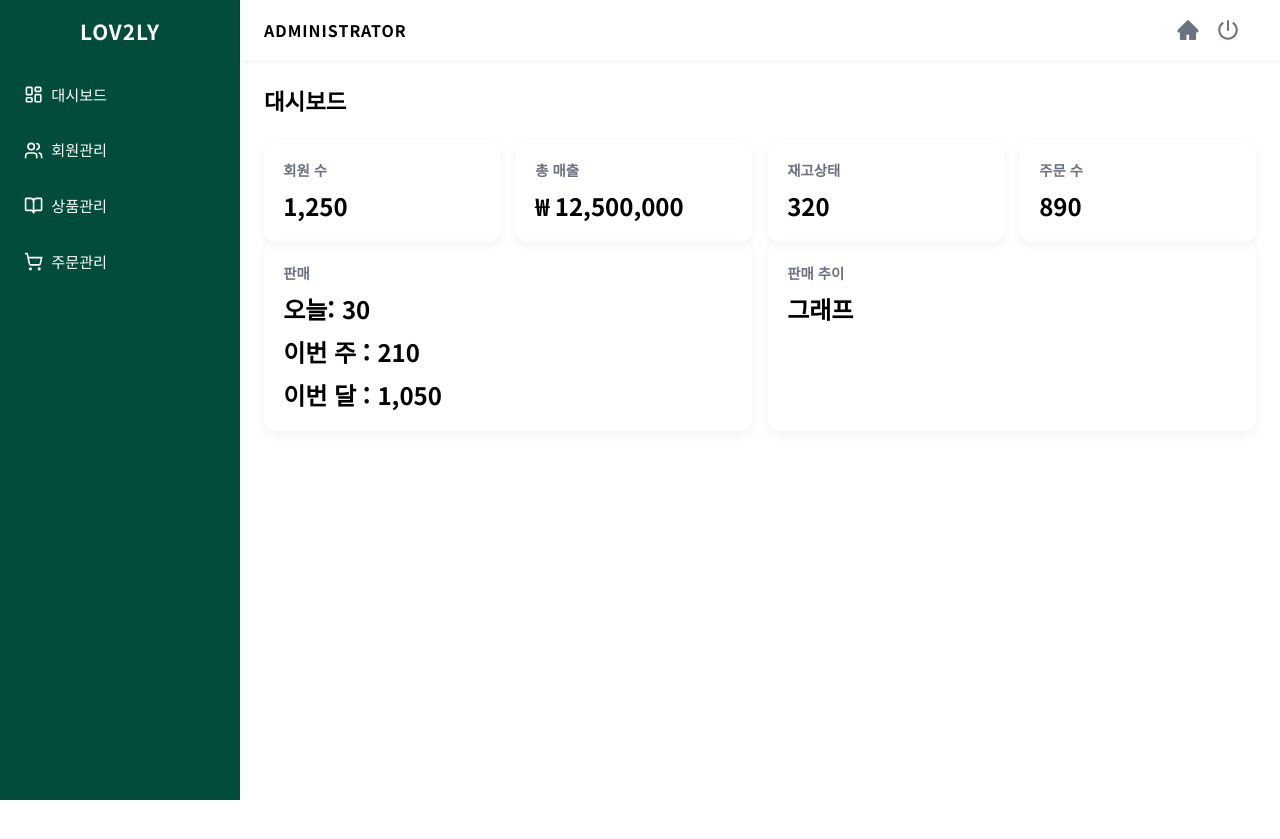
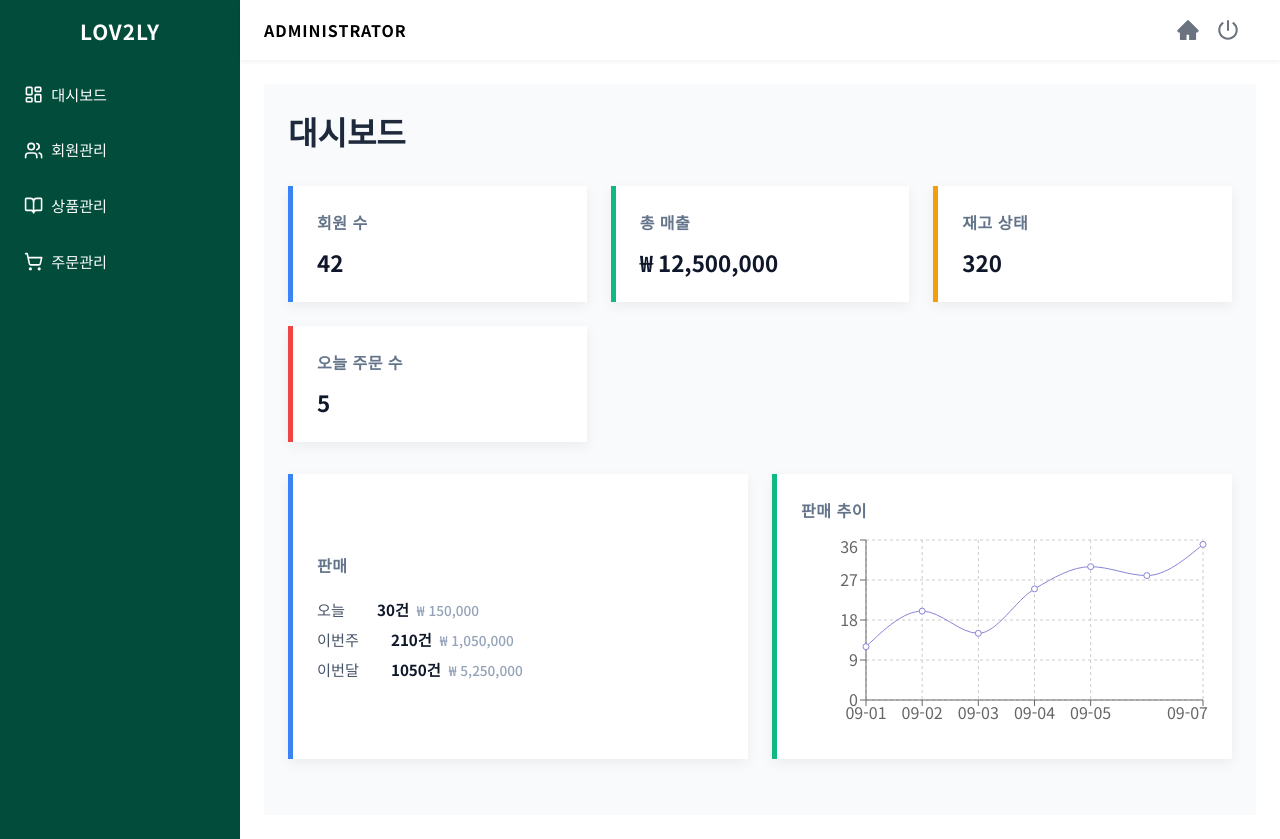
Before and after one commit to oz-main-12-team2/oz-main-fe-12-team2, a React (Vite) app: page /admin in a window 1280 px wide. Before the commit the page ends 800 px from the top, so only its background shows below. Built offline with nearby package versions, Linux system fonts and the light colour scheme.

Commit message:
feat: 관리자 > 대시보드 작업중

```diff
--- a/package.json
+++ b/package.json
@@ -17,6 +17,7 @@
     "react-icons": "^5.5.0",
     "react-router-dom": "^7.8.2",
     "react-spinners": "^0.17.0",
+    "recharts": "^3.2.1",
     "sass": "^1.92.1",
     "sweetalert2": "^11.23.0",
     "zustand": "^5.0.8"
--- a/src/admin/pages/Dashboard.jsx
+++ b/src/admin/pages/Dashboard.jsx
@@ -1,54 +1,132 @@
+import { useEffect, useState } from "react";
+import {
+  LineChart,
+  Line,
+  XAxis,
+  YAxis,
+  CartesianGrid,
+  Tooltip,
+  ResponsiveContainer,
+} from "recharts";
+import Loading from "../../components/common/Loading";
+
 function Dashboard() {
+  const [stats, setStats] = useState(null);
+  const [isLoading, setIsLoading] = useState(true);
+
+  useEffect(() => {
+    async function fetchData() {
+      setIsLoading(true);
+      try {
+        // 더미데이터
+        const dummyData = {
+          total_users: 42,
+          total_revenue: "12500000.00",
+          total_stock: 320,
+          today_orders: 5,
+          daily_sales: { quantity: 30, revenue: "150000.00" },
+          weekly_sales: { quantity: 210, revenue: "1050000.00" },
+          monthly_sales: { quantity: 1050, revenue: "5250000.00" },
+          trend: [
+            { date: "2025-09-01", quantity: 12, revenue: "65000.00" },
+            { date: "2025-09-02", quantity: 20, revenue: "98000.00" },
+            { date: "2025-09-03", quantity: 15, revenue: "72000.00" },
+            { date: "2025-09-04", quantity: 25, revenue: "120000.00" },
+            { date: "2025-09-05", quantity: 30, revenue: "150000.00" },
+            { date: "2025-09-06", quantity: 28, revenue: "142000.00" },
+            { date: "2025-09-07", quantity: 35, revenue: "175000.00" },
+          ],
+        };
+
+        // 0.5초 로딩 딜레이 주고 데이터 설정
+        setTimeout(() => setStats(dummyData), 500);
+      } catch (error) {
+        console.error("대시보드 데이터 로딩 실패", error);
+      } finally {
+        setIsLoading(false);
+      }
+    }
+    fetchData();
+  }, []);
+
+  if (isLoading) return <Loading loadingText={"데이터를 불러오는중"} />;
+  if (!stats) return <div>데이터를 불러올 수 없습니다.</div>;
+
   return (
     <div className="dashboard-page">
       <h2 className="dashboard-title">대시보드</h2>
 
+      {/* 통계 카드 */}
       <div className="stats-grid">
         <div className="stat-card">
-          <div className="stat-header">
-            <p>회원 수</p>
-          </div>
-          <div className="stat-info">1,250</div>
+          <p className="stat-header">회원 수</p>
+          <p className="stat-info">{stats.total_users}</p>
         </div>
 
         <div className="stat-card">
-          <div className="stat-header">
-            <p>총 매출</p>
-          </div>
-          <div className="stat-info">₩ 12,500,000</div>
+          <p className="stat-header">총 매출</p>
+          <p className="stat-info">
+            ₩ {Number(stats.total_revenue).toLocaleString()}
+          </p>
         </div>
 
         <div className="stat-card">
-          <div className="stat-header">
-            <p>재고상태</p>
-          </div>
-          <div className="stat-info">320</div>
+          <p className="stat-header">재고 상태</p>
+          <p className="stat-info">{stats.total_stock}</p>
         </div>
 
         <div className="stat-card">
-          <div className="stat-header">
-            <p>주문 수</p>
-          </div>
-          <div className="stat-info">890</div>
+          <p className="stat-header">오늘 주문 수</p>
+          <p className="stat-info">{stats.today_orders}</p>
         </div>
       </div>
+
+      {/* 판매 통계 */}
       <div className="stats-grid">
-        <div className="stat-card">
-          <div className="stat-header">
-            <p>판매</p>
+        <div className="stat-card sales-card">
+          <p className="stat-header">판매</p>
+          <div className="sales-item">
+            <span>오늘</span>
+            <span>
+              <span className="sales-qty">{stats.daily_sales.quantity}건</span>
+              <span className="sales-revenue">
+                ₩ {Number(stats.daily_sales.revenue).toLocaleString()}
+              </span>
+            </span>
           </div>
-          <div className="stat-info">오늘: 30</div>
-          <div className="stat-info">이번 주 : 210</div>
-          <div className="stat-info">이번 달 : 1,050</div>
+          <div className="sales-item">
+            <span>이번주</span>
+            <span>
+              <span className="sales-qty">{stats.weekly_sales.quantity}건</span>
+              <span className="sales-revenue">
+                ₩ {Number(stats.weekly_sales.revenue).toLocaleString()}
+              </span>
+            </span>
+          </div>
+          <div className="sales-item">
+            <span>이번달</span>
+            <span>
+              <span className="sales-qty">{stats.monthly_sales.quantity}건</span>
+              <span className="sales-revenue">
+                ₩ {Number(stats.monthly_sales.revenue).toLocaleString()}
+              </span>
+            </span>
+          </div>
         </div>
 
+        {/* 판매 추이 그래프 */}
         <div className="stat-card">
-          <div className="stat-header">
-            <p>판매 추이</p>
-          </div>
-          <div className="stat-info">그래프</div>
+          <p className="stat-header">판매 추이</p>
+          <ResponsiveContainer width="100%" height={200}>
+            <LineChart data={stats.trend}>
+              <CartesianGrid strokeDasharray="3 3" />
+              <XAxis dataKey="date" tickFormatter={(date) => date.slice(5)} />
+              <YAxis />
+              <Tooltip />
+              <Line type="monotone" dataKey="quantity" stroke="#8884d8" />
+            </LineChart>
+          </ResponsiveContainer>
         </div>
-
       </div>
     </div>
   );
--- a/src/admin/styles/admin.scss
+++ b/src/admin/styles/admin.scss
@@ -102,39 +102,104 @@
 
 // dashboard
 .dashboard-page {
+  padding: 1.5rem;
+  background-color: #f8fafc; // 전체 배경 살짝 회색
+
   .dashboard-title {
-    font-size: 1.4rem;
+    font-size: 2rem;
     font-weight: 700;
-    margin-bottom: 1.5rem;
+    margin-bottom: 2rem;
+    color: #1e293b; // 진한 네이비 느낌
   }
 
   .stats-grid {
     display: grid;
-    grid-template-columns: repeat(auto-fit, minmax(220px, 1fr));
-    gap: 1rem;
+    grid-template-columns: repeat(auto-fit, minmax(260px, 1fr));
+    gap: 1.5rem;
+    margin-bottom: 2rem;
+
+    .stat-card.sales-card {
+      display: flex;
+      flex-direction: column;
+      gap: 0.5rem;
+
+      .sales-item {
+        display: flex;
+        justify-content: flex-start;
+        gap: 2rem;
+        font-size: 0.95rem;
+        font-weight: 500;
+        color: #475569; // 기본 텍스트 색 (Slate 600)
+
+        .sales-qty {
+          font-weight: 700;
+          color: #0f172a; // 진한 글씨 (숫자 강조)
+        }
+
+        .sales-revenue {
+          font-size: 0.85rem;
+          color: #94a3b8; // 회색톤 (보조 정보 느낌)
+          margin-left: 0.5rem;
+        }
+      }
+    }
   }
 
   .stat-card {
-    border-radius: 12px;
-    padding: 1.2rem;
+    background: #ffffff;
+    // border-radius: 16px;
+    padding: 1.5rem;
+    box-shadow: 0 4px 12px rgba(0, 0, 0, 0.06);
     display: flex;
     flex-direction: column;
-    gap: 0.5rem;
-    box-shadow: 0 4px 12px rgba(0, 0, 0, 0.05);
+    justify-content: center;
+    transition: transform 0.2s ease, box-shadow 0.2s ease;
+
+    &:hover {
+      transform: translateY(-3px);
+      box-shadow: 0 6px 16px rgba(0, 0, 0, 0.08);
+    }
 
     .stat-header {
-      display: flex;
-      align-items: center;
-      gap: 0.5rem;
+      font-size: 1rem;
       font-weight: 600;
-      font-size: 0.9rem;
-      color: $gray-500;
+      margin-bottom: 0.8rem;
+      color: #64748b; // 중간 회색
+      letter-spacing: 0.5px;
     }
 
     .stat-info {
+      font-size: 1.4rem;
+      font-weight: 700;
+      color: #0f172a; // 더 진한 텍스트
+      line-height: 1.4;
+    }
+  }
+
+  // 색상 변형 (카드별 구분)
+  .stat-card:nth-child(1) {
+    border-left: 5px solid #3b82f6; // 파랑
+  }
+  .stat-card:nth-child(2) {
+    border-left: 5px solid #10b981; // 초록
+  }
+  .stat-card:nth-child(3) {
+    border-left: 5px solid #f59e0b; // 주황
+  }
+  .stat-card:nth-child(4) {
+    border-left: 5px solid #ef4444; // 빨강
+  }
+
+  // 반응형 대응
+  @media (max-width: 640px) {
+    padding: 1rem;
+
+    .dashboard-title {
       font-size: 1.5rem;
-      font-weight: 700;
-      margin: 0;
+    }
+
+    .stat-card {
+      padding: 1rem;
     }
   }
 }
```
Also changed, not shown: 1 other file (tests, documents, lock files or other folders).
